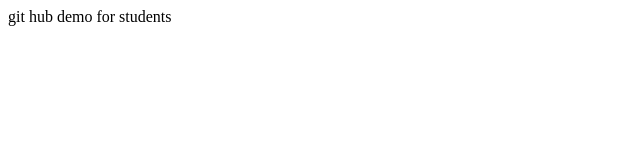
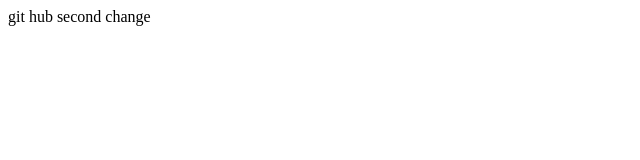
Before and after one commit to Misthigupta0022/Web-Designing-Workshop-ECE-2, a plain HTML site: page indexnew2.html in a window 1280 px wide. Shown: the full height of the page, 0-640 px from the left. Drawn offline with Linux system fonts and the light colour scheme.

Commit message:
second change

```diff
--- a/indexnew2.html
+++ b/indexnew2.html
@@ -6,6 +6,6 @@
         <title>document</title>
     </head>
     <body>
-        git hub demo for students
+        git hub second change
     </body>
 </html>
```
